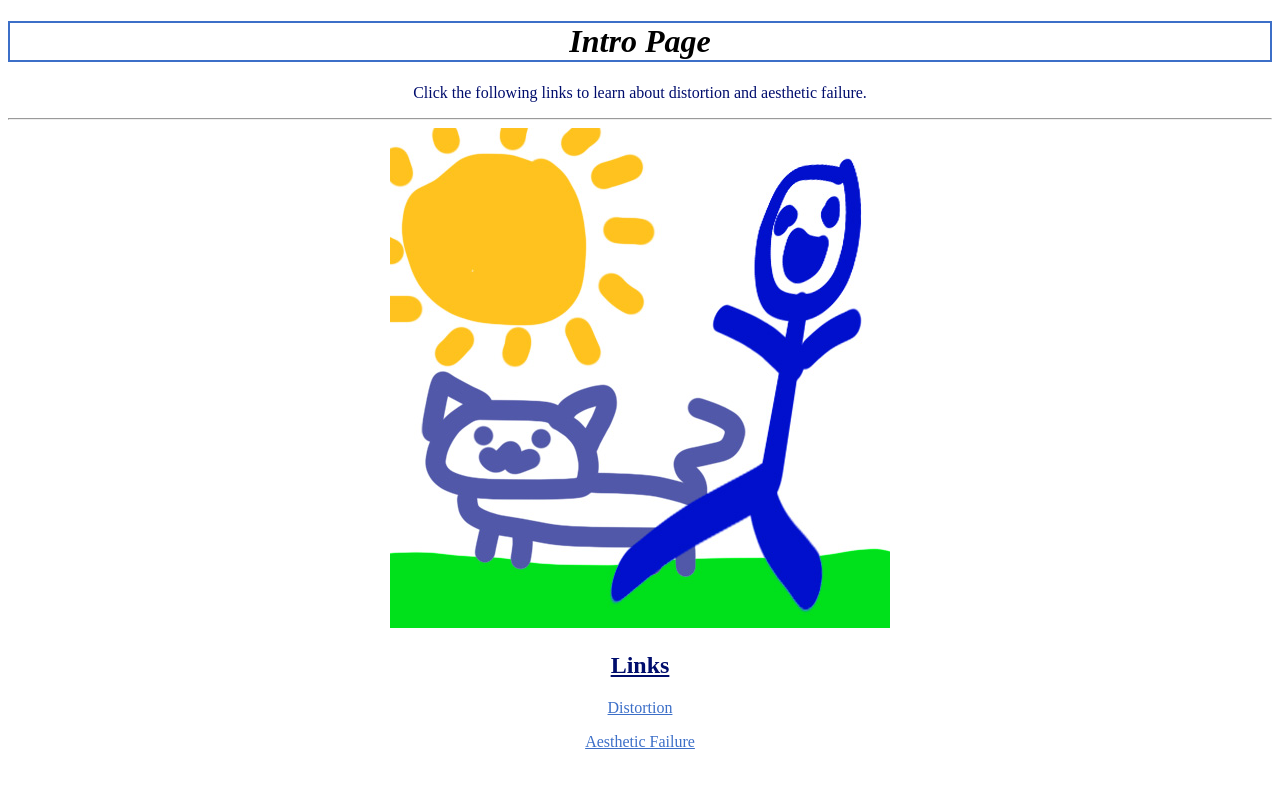
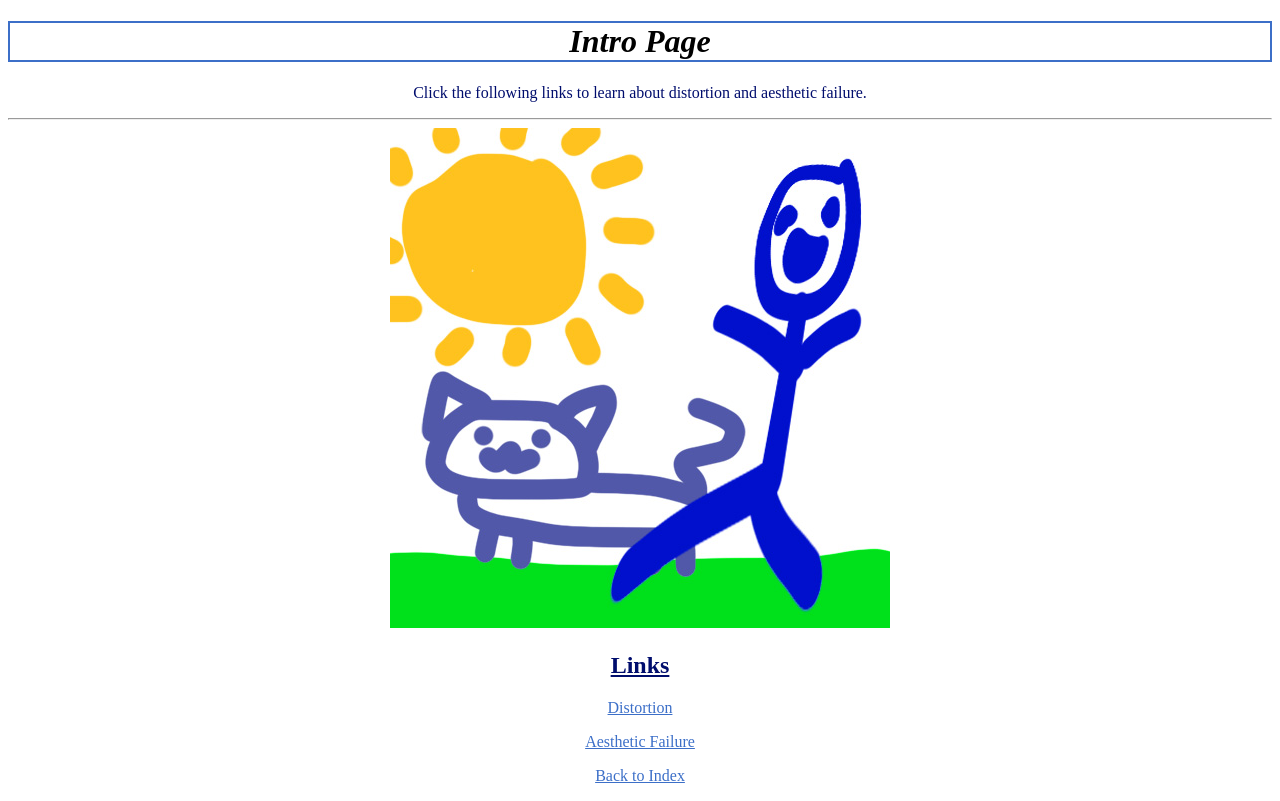
Before and after one commit to madisonnrow/madisonrow.github.io, a plain HTML site: page intro.html in a window 1280 px wide. Drawn offline with Linux system fonts and the light colour scheme.

Commit message:
new intro page

```diff
--- a/intro.html
+++ b/intro.html
@@ -34,5 +34,8 @@
         <p>
         <a href="echo.html">Aesthetic Failure</a>
         </p>
+        <p>
+        <a href="index.html">Back to Index</a>
+        </p>
     </body>
 </html>
```
